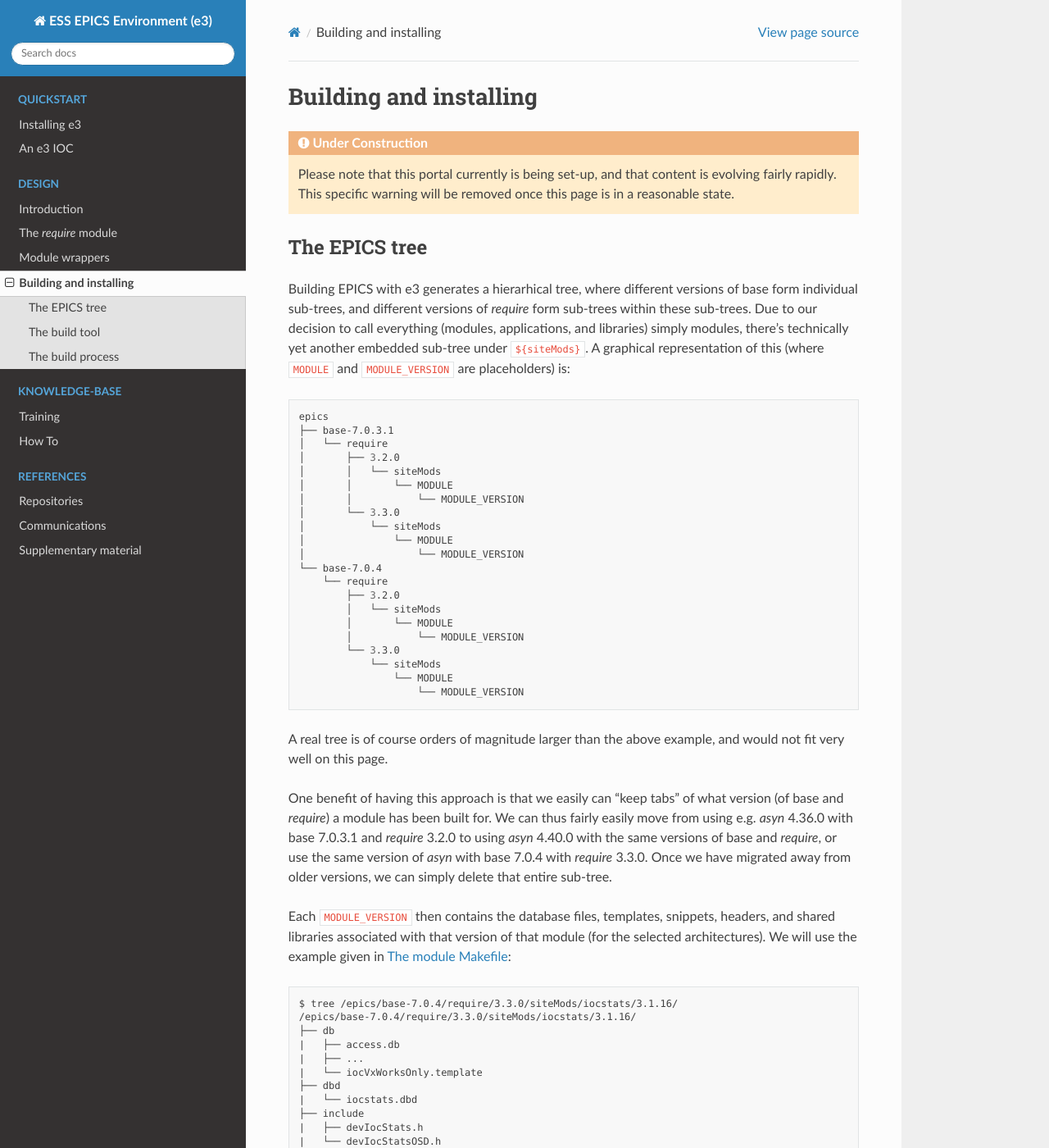
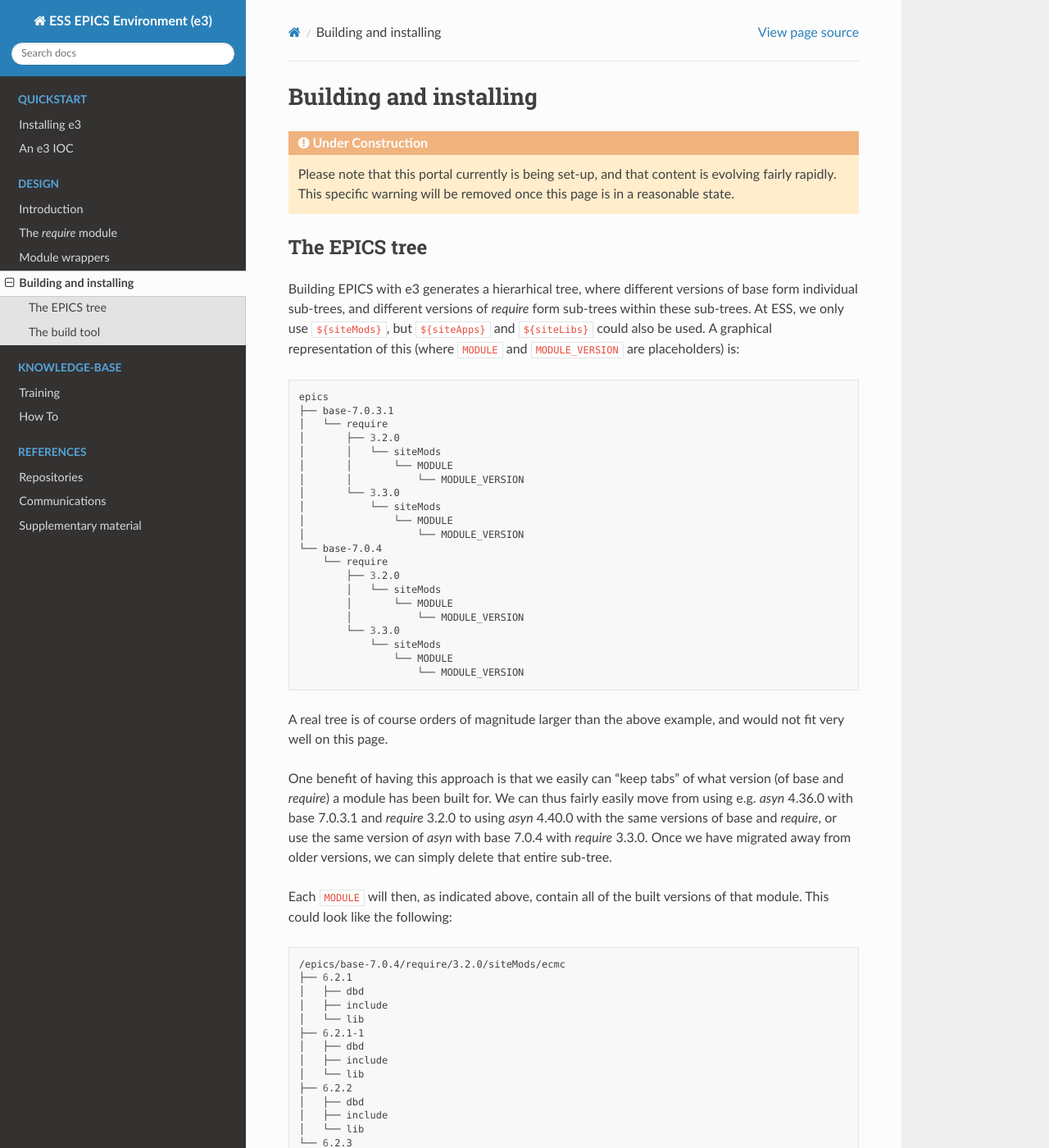
Before and after one commit to ttkorhonen/e3pages, a Sphinx documentation site: the page built from docs/design/4_build_process.md, in a window 1280 px wide and 1400 px high. Shown: the whole window at 82% size. Built offline with Sphinx 7.4.7 and the Read the Docs theme 2.0.0, drawn with Linux system fonts in a browser that asks for light colours; some of the changed text lies outside the part shown.

````diff
--- a/docs/design/4_build_process.md
+++ b/docs/design/4_build_process.md
@@ -10,7 +10,7 @@ Please note that this portal currently is being set-up, and that content is evol
 
 ## The EPICS tree
 
-Building EPICS with e3 generates a hierarhical tree, where different versions of base form individual sub-trees, and different versions of *require* form sub-trees within these sub-trees. Due to our decision to call everything (modules, applications, and libraries) simply modules, there's technically yet another embedded sub-tree under `${siteMods}`. A graphical representation of this (where `MODULE` and `MODULE_VERSION` are placeholders) is:
+Building EPICS with e3 generates a hierarhical tree, where different versions of base form individual sub-trees, and different versions of *require* form sub-trees within these sub-trees. At ESS, we only use `${siteMods}`, but `${siteApps}` and `${siteLibs}` could also be used. A graphical representation of this (where `MODULE` and `MODULE_VERSION` are placeholders) is:
 
 ```bash
 epics
@@ -40,6 +40,28 @@ A real tree is of course orders of magnitude larger than the above example, and
 
 One benefit of having this approach is that we easily can "keep tabs" of what version (of base and *require*) a module has been built for. We can thus fairly easily move from using e.g. *asyn* 4.36.0 with base 7.0.3.1 and *require* 3.2.0 to using *asyn* 4.40.0 with the same versions of base and *require*, or use the same version of *asyn* with base 7.0.4 with *require* 3.3.0. Once we have migrated away from older versions, we can simply delete that entire sub-tree.
 
+Each `MODULE` will then, as indicated above, contain all of the built versions of that module. This could look like the following:
+
+```bash
+/epics/base-7.0.4/require/3.2.0/siteMods/ecmc
+├── 6.2.1
+│   ├── dbd
+│   ├── include
+│   └── lib
+├── 6.2.1-1
+│   ├── dbd
+│   ├── include
+│   └── lib
+├── 6.2.2
+│   ├── dbd
+│   ├── include
+│   └── lib
+└── 6.2.3
+    ├── dbd
+    ├── include
+    └── lib
+```
+
 Each `MODULE_VERSION` then contains the database files, templates, snippets, headers, and shared libraries associated with that version of that module (for the selected architectures). We will use the example given in {ref}`iocstats_tree`:
 
 ```bash
@@ -67,7 +89,4 @@ $ tree /epics/base-7.0.4/require/3.3.0/siteMods/iocstats/3.1.16/
 
 Due to it's origin, e3 makes use of *require*'s build facilities.
 
-## The build process
-
-Removed
-<!-- content was way too technical for this page -->
+<!-- link to some other location where Simon's build process doc is -->
````
Also changed, not shown: docs/index.md (+1 -1 lines), docs/kb/guide/index.md (renamed from docs/kb/howto/index.md, +1 -3 lines), docs/references/1_repos.md (+25 -2 lines), docs/references/2_comms.md (+4 -2 lines), docs/kb/guide/articles/1_build_system_troubleshooting.md (renamed from docs/kb/howto/articles/1_build_system_troubleshooting.md), docs/kb/guide/articles/2_segfault.md (renamed from docs/kb/howto/articles/2_segfault.md), docs/kb/guide/articles/3_win10.md (renamed from docs/kb/howto/articles/3_win10.md), docs/kb/guide/articles/4_cookiecutter_module.md (renamed from docs/kb/howto/articles/4_cookiecutter_module.md), docs/kb/guide/articles/index.md (renamed from docs/kb/howto/articles/index.md).
